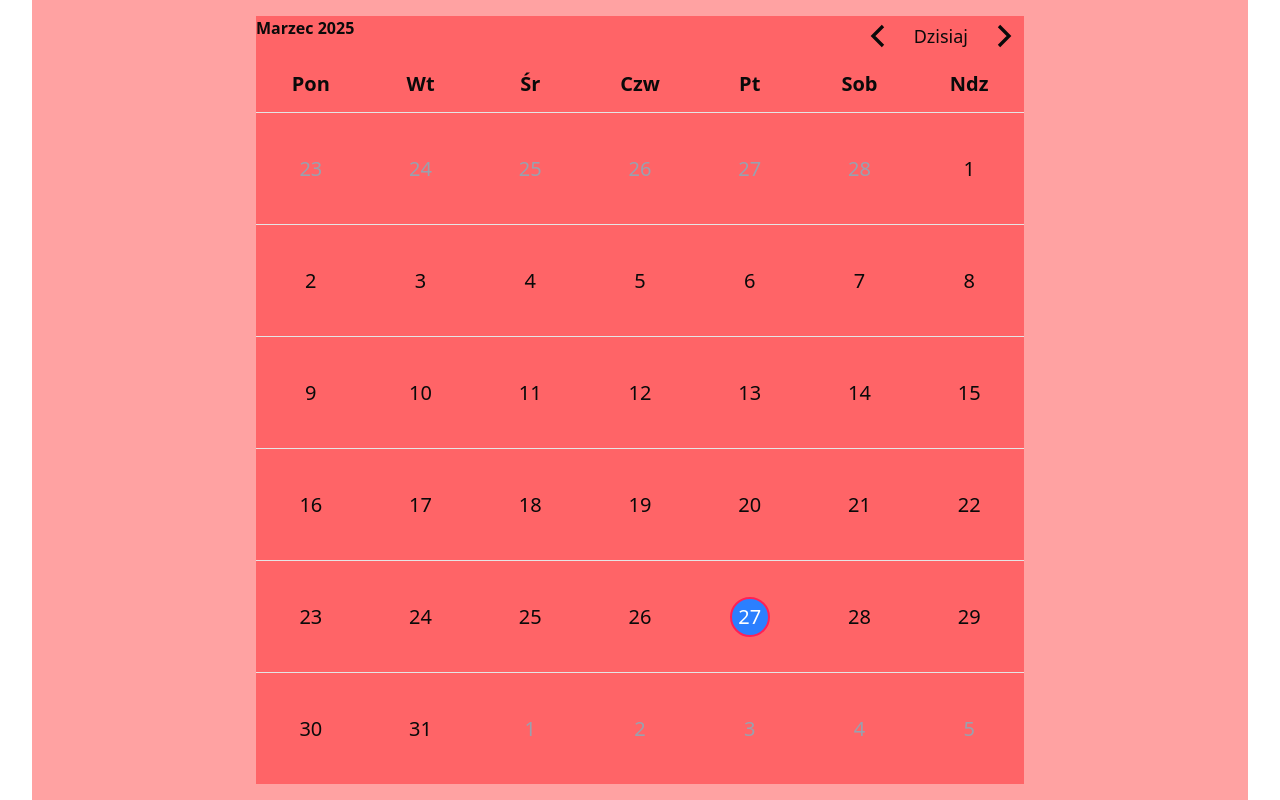
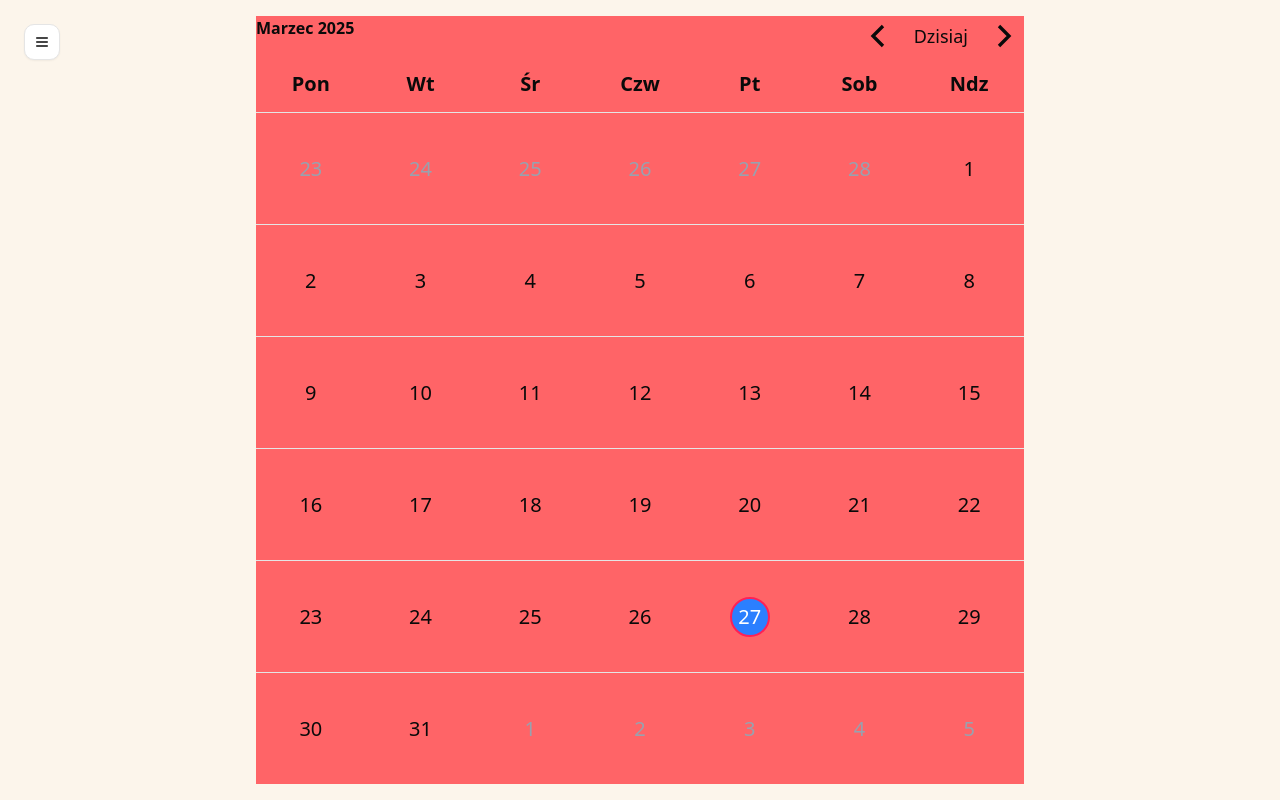
Before and after one commit to misiek869/Miasto_Pracownia_Foundation_Website, a Next.js app: page /kalendarz in a window 1280 px wide. Built offline with nearby package versions, Linux system fonts and the light colour scheme; a web font is replaced by a local one.

Commit message:
add navigation

```diff
--- a/app/(root)/kalendarz/page.tsx
+++ b/app/(root)/kalendarz/page.tsx
@@ -1,8 +1,12 @@
 import Calendar from '@/components/Calendar'
+import Navigation from '@/components/Navigation'
 
 const CalendarPage = () => {
 	return (
-		<div className='px-8 '>
+		<div className='px-8 bg-[var(--primary)]'>
+			<div className='absolute top-6 left-6'>
+				<Navigation hidden='calendar' />
+			</div>
 			<Calendar />
 		</div>
 	)
--- a/components/Calendar.tsx
+++ b/components/Calendar.tsx
@@ -27,7 +27,7 @@ const Calendar = () => {
 	const [event, setEvent] = useState<EventType | undefined>(undefined)
 
 	return (
-		<div className='flex mx-auto gap-16 h-screen items-center justify-center bg-red-300 lg:flex-row flex-col'>
+		<div className='flex mx-auto gap-16 h-screen items-center justify-center  lg:flex-row flex-col'>
 			<div className='w-96 h-96 md:h-144 md:w-144 lg:w-192 lg:h-192 bg-red-400'>
 				<div className=' flex justify-between'>
 					<h1 className='font-semibold'>
```
